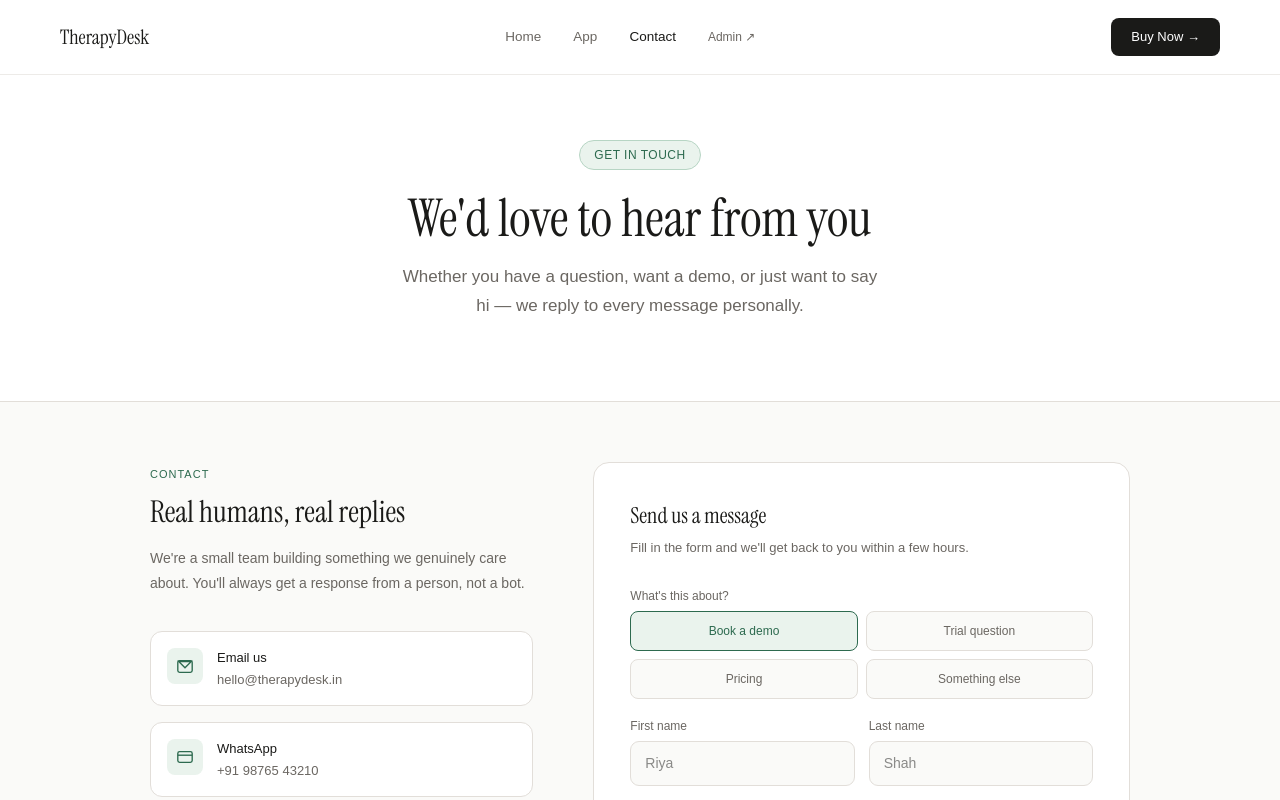
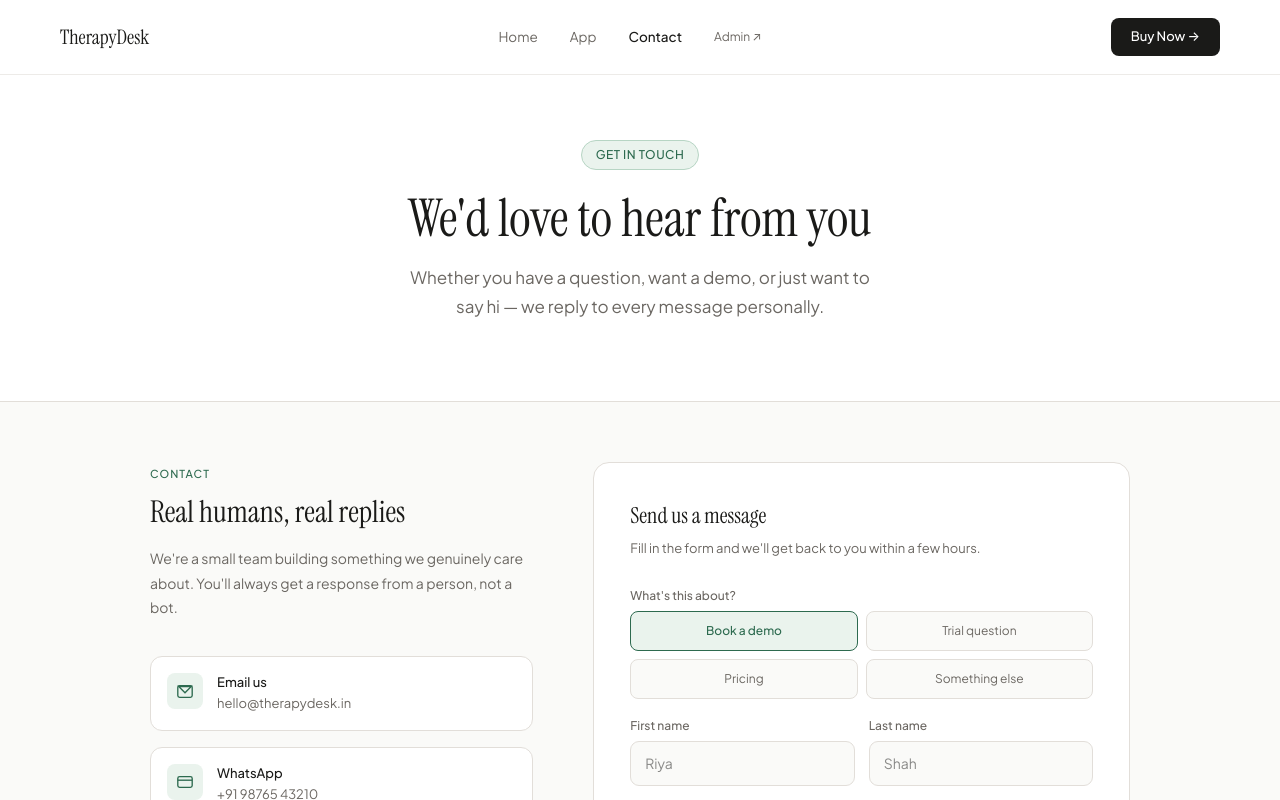
Before and after one commit to Trupal25/Therapy-desk, a Next.js app: page /contact in a window 1280 px wide. Shown: the top 800 px of the page. Built offline with nearby package versions, Linux system fonts and the light colour scheme.

Commit message:
fix font loading: use next/font/google for Plus Jakarta Sans & Instrument Serif, remove dead Geist/Inter, remove duplicate @imports

```diff
--- a/app/contact/page.css
+++ b/app/contact/page.css
@@ -5,7 +5,7 @@
   --stone-mid: #E2DED9; --stone-light: #F5F3F0; --mist: #FAFAF8;
   --white: #FFFFFF; --sage: #2D6A4F; --sage-light: #EAF3ED; --sage-mid: #B7D5C4;
 }
-body { font-family: 'DM Sans', sans-serif; background: var(--mist); color: var(--ink); }
+body { font-family: 'Plus Jakarta Sans', -apple-system, sans-serif; background: var(--mist); color: var(--ink); }
 
 nav {
   position: fixed; top: 0; left: 0; right: 0; z-index: 100;
@@ -85,7 +85,7 @@
 .form-input, .form-select, .form-textarea {
   width: 100%; padding: 11px 14px;
   border: 1px solid var(--stone-mid); border-radius: 9px;
-  font-size: 14px; font-family: 'DM Sans', sans-serif; color: var(--ink);
+  font-size: 14px; font-family: 'Plus Jakarta Sans', -apple-system, sans-serif; color: var(--ink);
   background: var(--mist); outline: none; transition: border-color 0.15s, background 0.15s;
 }
 .form-input:focus, .form-select:focus, .form-textarea:focus { border-color: var(--sage); background: white; }
@@ -96,7 +96,7 @@
   padding: 10px 12px; border: 1px solid var(--stone-mid); border-radius: 8px;
   font-size: 12px; color: var(--stone); background: var(--mist);
   cursor: pointer; text-align: center; transition: all 0.15s;
-  font-family: 'DM Sans', sans-serif;
+  font-family: 'Plus Jakarta Sans', -apple-system, sans-serif;
 }
 .reason-btn:hover { border-color: var(--sage-mid); color: var(--ink); background: var(--sage-light); }
 .reason-btn.selected { border-color: var(--sage); color: var(--sage); background: var(--sage-light); font-weight: 500; }
@@ -104,7 +104,7 @@
 .submit-btn {
   width: 100%; padding: 13px; background: var(--ink); color: white;
   border: none; border-radius: 9px; font-size: 14px; font-weight: 500;
-  font-family: 'DM Sans', sans-serif; cursor: pointer;
+  font-family: 'Plus Jakarta Sans', -apple-system, sans-serif; cursor: pointer;
   transition: all 0.15s; margin-top: 8px;
   display: flex; align-items: center; justify-content: center; gap: 8px;
 }
--- a/app/globals.css
+++ b/app/globals.css
@@ -1,4 +1,3 @@
-@import url('https://fonts.googleapis.com/css2?family=Instrument+Serif:ital,wght@0,400;1,400&family=Plus+Jakarta+Sans:wght@300..800&display=swap');
 @import "tailwindcss";
 @import "tw-animate-css";
 @import "shadcn/tailwind.css";
@@ -22,8 +21,8 @@
   --color-amber: #B45309;
   --color-amber-light: #FEF3E2;
 
-  --font-serif: 'Instrument Serif', Georgia, serif;
-  --font-sans: 'Plus Jakarta Sans', -apple-system, sans-serif;
+  --font-serif: var(--font-instrument-serif), Georgia, serif;
+  --font-sans: var(--font-plus-jakarta-sans), -apple-system, sans-serif;
 
   --color-sidebar-ring: var(--sidebar-ring);
   --color-sidebar-border: var(--sidebar-border);
--- a/app/layout.tsx
+++ b/app/layout.tsx
@@ -1,19 +1,18 @@
 import {ClerkProvider} from "@clerk/nextjs";
 import type { Metadata } from "next";
-import { Geist, Geist_Mono, Inter } from "next/font/google";
+import { Instrument_Serif, Plus_Jakarta_Sans } from "next/font/google";
 import "./globals.css";
 import { cn } from "@/lib/utils";
 
-const inter = Inter({subsets:['latin'],variable:'--font-sans'});
-
-const geistSans = Geist({
-  variable: "--font-geist-sans",
+const plusJakartaSans = Plus_Jakarta_Sans({
   subsets: ["latin"],
+  variable: "--font-plus-jakarta-sans",
 });
 
-const geistMono = Geist_Mono({
-  variable: "--font-geist-mono",
+const instrumentSerif = Instrument_Serif({
+  weight: ["400"],
   subsets: ["latin"],
+  variable: "--font-instrument-serif",
 });
 
 export const metadata: Metadata = {
@@ -29,7 +28,7 @@
   return (
     <html
       lang="en"
-      className={cn("h-full", "antialiased", geistSans.variable, geistMono.variable, "font-sans", inter.variable)}
+      className={cn("h-full", "antialiased", plusJakartaSans.variable, instrumentSerif.variable, "font-sans")}
     >
       <body className="min-h-full flex flex-col">
         <ClerkProvider>
--- a/components/tiptap-templates/simple/simple-editor.scss
+++ b/components/tiptap-templates/simple/simple-editor.scss
@@ -1,4 +1,4 @@
-@import url("https://fonts.googleapis.com/css2?family=DM+Sans:ital,opsz,wght@0,9..40,100..1000;1,9..40,100..1000&family=Inter:ital,opsz,wght@0,14..32,100..900;1,14..32,100..900&display=swap");
+@import url("https://fonts.googleapis.com/css2?family=DM+Sans:ital,opsz,wght@0,9..40,100..1000;1,9..40,100..1000&display=swap");
 
 body {
   --tt-toolbar-height: 44px;
@@ -10,7 +10,7 @@
 }
 
 body {
-  font-family: "Inter", sans-serif;
+  font-family: var(--font-plus-jakarta-sans, "Inter"), sans-serif;
   color: var(--tt-theme-text);
   font-optical-sizing: auto;
   font-weight: 400;
```
